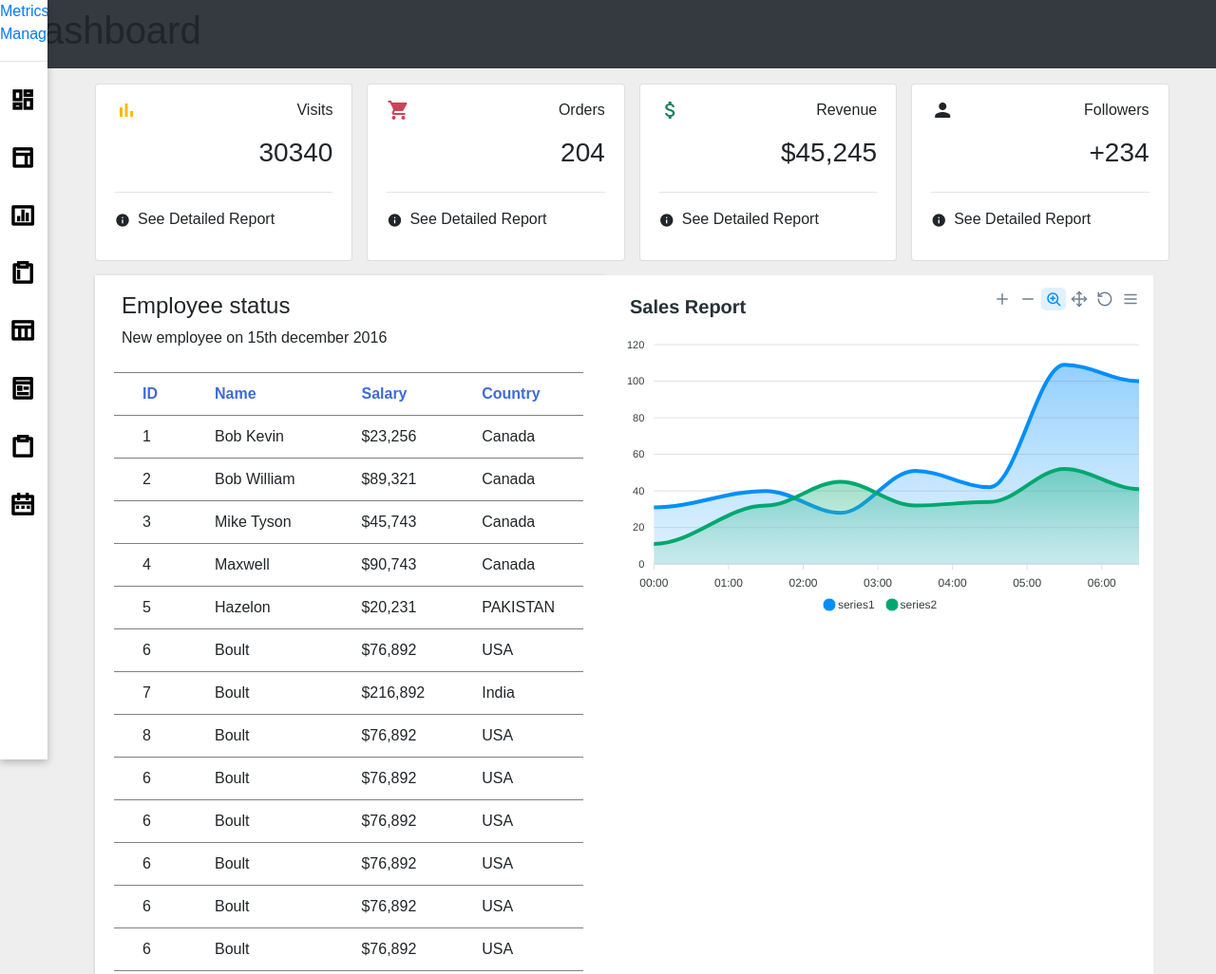
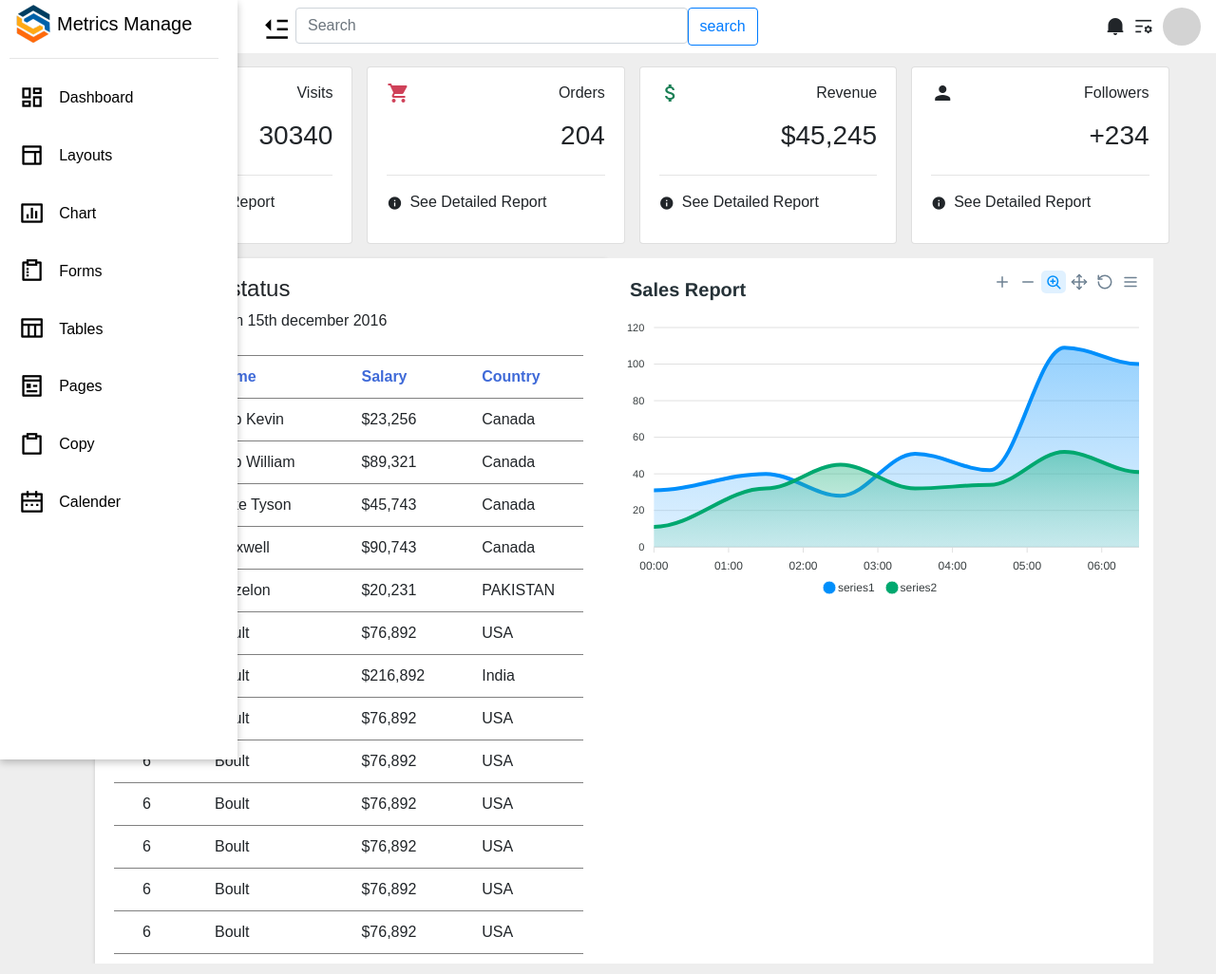
Before and after one commit to MShazilKhan/DashboardUi, a plain HTML site: page index.html in a window 1280 px wide. Shown: the top 1026 px of the page at 95% size. Drawn offline with nearby package versions, Linux system fonts and the light colour scheme.

Commit message:
nav and sidebar added

```diff
--- a/index.html
+++ b/index.html
@@ -15,15 +15,26 @@
 
 <body>
 
-  <nav class="navbar bg-dark">
-    <h1>Dashboard</h1>
-
+  <!-- top navbar -->
+  <nav class="navbar">
+    <div class="navbar-items">
+      <div class="input-group">
+        <button class="menu-icon"><i class="ri-menu-fold-fill menu-icon"></i></button>
+        <input type="search" class="form-control rounded" placeholder="Search" aria-label="Search" aria-describedby="search-addon" />
+        <button type="button" class="search-button btn btn-outline-primary">search</button>
+      </div>
+      <div class="navbar-icons">
+        <i class="ri-notification-2-fill"></i>
+        <i class="ri-list-settings-line"></i>
+        <div class="profile"></div>
+      </div>
+    </div>
   </nav>
 
   <section class="sidebar">
-    <a href="#" id="sidebar-heading">Metrics Manage</a>
+    <a href="#"><i class="ri-close-fill close-icon"></i></a>
+    <a href="#" id="sidebar-heading"><img src="logoUpdated.png">Metrics Manage</a>
     <hr>
-    <div>
       <ul class="sidebar-items">
         <a href="#"><li><i class="ri-dashboard-line"></i>Dashboard</li></a>
         <a href="#"><li><i class="ri-layout-line"></i>Layouts</li></a>
@@ -40,15 +51,12 @@
         <a href="#"><li><i class="ri-clipboard-line"></i>Copy</li></a>
         <a href="#"><li><i class="ri-calendar-2-line"></i>Calender</li></a>
       </ul>
-    </div>
   </section>
-  <!-- large screens -->
 
-  <!-- small screens -->
 
   <!-- top cards -->
 
-    <div class="cards  d-flex flex-wrap mt-3">
+    <div class="cards">
       <div class="card">
         <div class="graphics d-flex justify-content-between">
           <div><span class="material-icons visits">bar_chart</span></div>
--- a/main.js
+++ b/main.js
@@ -48,12 +48,38 @@ const toggleEmployeeCardOnClick = ()=>{
     employeeContainer.classList.toggle('toggleEmployeeCard');
 }
 
+let logoAdded=false;
+
 const toggleSidebar = ()=>{
   const sidebar = document.querySelector('.sidebar')
-  if(sidebar){
-    sidebar.classList.toggle('toggleSidebar')
+  const toggleBtn = document.querySelector('.menu-icon')
+  const inputElems = document.querySelector('.input-group')
+  const closeIcon = document.querySelector('.close-icon')
+  if(screen.width<=650){
+    closeIcon.style.display='block';
+  }else{
+    closeIcon.style.display='none';
   }
+
+  toggleBtn.addEventListener('click',()=>{
+  sidebar.classList.toggle('toggleSidebar')
+  inputElems.classList.toggle('input-group-toggle')
+
+
+})
+  toggleSidebarWithCloseBtn(sidebar)
 }
+
+
+
+const toggleSidebarWithCloseBtn = (sidebar)=>{
+    const closeIcon = document.querySelector('.close-icon')
+    closeIcon.addEventListener('click', ()=>{
+        sidebar.classList.toggle('toggleSidebar')
+    })
+
+}
+
 
 
 
--- a/style.css
+++ b/style.css
@@ -32,13 +32,66 @@ body{
 
 }
 
-
-
-/* <!-- top cards styling--> */
-
 li{
     list-style: none;
 }
+
+a{
+    text-decoration: none;
+}
+.navbar{
+    position: fixed;
+    top: 0;
+    z-index: 15;
+    width: 100%;
+    background: var(--white-color);
+}
+.navbar .navbar-items{
+    width: 100%;
+    display: flex;
+    justify-content: space-between;
+
+}
+
+.navbar .navbar-icons{
+    display: flex;
+    align-items: center;
+    justify-content: center;
+    gap: 10px;
+}
+.navbar .navbar-icons i{
+    font-size: 20px;
+}
+.navbar .navbar-icons .profile{
+    width: 40px;
+    height: 40px;
+    border-radius: 50%;
+    background-color: lightgrey;
+}
+.input-group{
+    width: 43%;
+    margin-left: 250px;
+    padding: 0 5px;
+    transition: all .3s ease;
+}
+.input-group-toggle{
+    margin-left: 60px;
+
+}
+
+.menu-icon i{
+    font-size: 30px;
+}
+.navbar-items .input-group .menu-icon{
+    outline: none;
+    border: none;
+    background-color: transparent;
+    width: 40px;
+    height: 40px;
+}
+
+
+
 .sidebar{
     width: 250px;
     position: fixed;
@@ -53,11 +106,26 @@ li{
     box-shadow: rgba(0, 0, 0, 0.24) 0px 3px 8px;
 }
 
+.close-icon{
+    display: none;
+    position: absolute;
+    top: 0;
+    right: 0;
+    font-size: 30px;
+    color: black;
+}
+#sidebar-heading{
+    display: flex;
+    gap: 5px;
+    align-items: center;
+    margin-left: 5px;
+    text-decoration: none;
+    font-size: 20px;
+    color: black;
+}
 .sidebar::-webkit-scrollbar{
     display: none;
 }
-
-
 
 
 .sidebar .sidebar-items a li{
@@ -67,7 +135,7 @@ li{
     margin-top: 10px;
     padding: 5px 2px 5px 10px;
     border-radius: 5px;
-    font-size: 1.1rem;
+    font-size: 1rem;
     text-transform: capitalize;
 }
 
@@ -75,6 +143,8 @@ li{
     width: 50px;
     padding: 0;
 }
+
+
 .sidebar .sidebar-items a li:hover{
     background-color: var(--hover-item-color);
 }
@@ -86,9 +156,9 @@ li{
 .sidebar .sidebar-items a i{
     margin-right: 15px;
     font-size: 1.7rem;
-    font-weight: bold;
 }
 .cards{
+    margin-top: 70px;
     margin-left: 100px;
     gap: 15px;
     display: flex;
@@ -173,11 +243,12 @@ li{
     }
 
     .employee-card{
-        margin-left: 0;
+        margin-left: 0px;
         width: 100%;
     }
     .bottom-container #salesChart{
         width: 100%;
+
     }
 
 }
@@ -186,6 +257,8 @@ li{
 @media screen and (max-width: 650px) {
     .cards{
         justify-content: center;
+        background-color: teal;
+        margin-top: 110px;
         margin-left: 0;
         padding: 0;
     }
@@ -206,6 +279,25 @@ li{
         display: none;
     }
 
+    /* sidebar */
+    .toggleSidebar{
+        width: 0;
+    }
+
+    /* top navbar */
+    .navbar-items{
+        flex-direction: column;
+
+    }
+    .navbar-items div{
+        width: 100%;
+    }
+    .navbar-items div[class="input-group"]{
+        margin-left: 0;
+    }
+    .input-group-toggle{
+        margin-left: 0;
+    }
 
 
 }
```
Also changed, not shown: logoUpdated.png (added).
